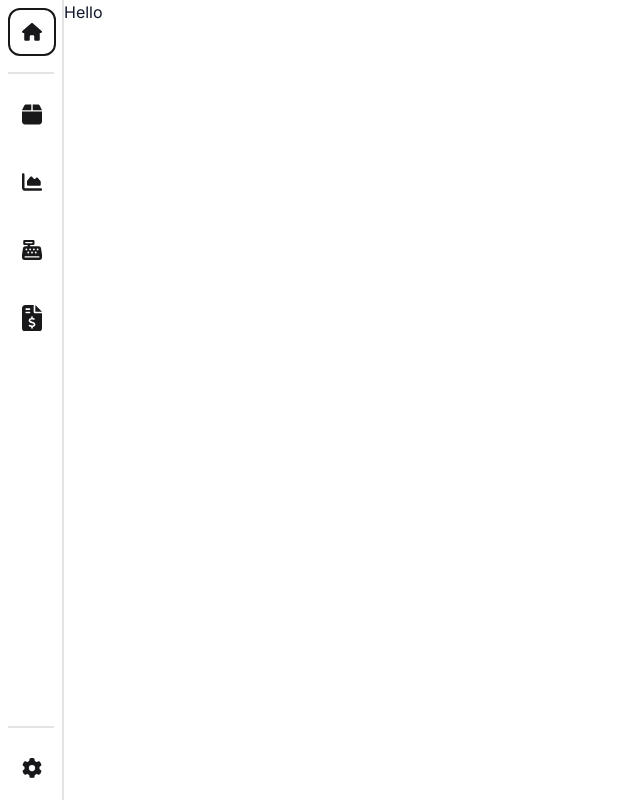
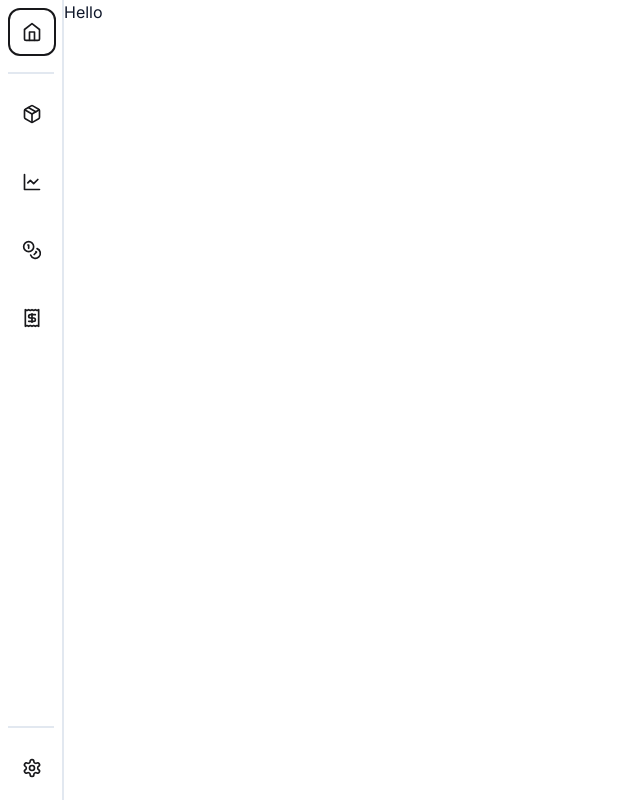
Before and after one commit to DojoPercy/POS, a Next.js app: page / in a window 1280 px wide. Shown: the whole page, without its empty margins (0-640 px from the left). Built offline with nearby package versions, Linux system fonts and the light colour scheme.

Commit message:
update icons

```diff
--- a/app/SideBar.tsx
+++ b/app/SideBar.tsx
@@ -2,6 +2,8 @@
 import React from "react";
 import Link from "next/link";
 import { usePathname } from 'next/navigation';
+
+import { Coins, Home, LineChart, Package, Receipt, Settings } from "lucide-react";
 
 const icons = {
     // home
@@ -11,7 +13,7 @@ const icons = {
     // Statistik pengeluaran, pemasukan, (daily, weekly, yearly), generate laporan
     statistik: <svg className="fill-current w-5" xmlns="http://www.w3.org/2000/svg" viewBox="0 0 512 512"><path d="M64 64c0-17.7-14.3-32-32-32S0 46.3 0 64V400c0 44.2 35.8 80 80 80H480c17.7 0 32-14.3 32-32s-14.3-32-32-32H80c-8.8 0-16-7.2-16-16V64zm96 288H448c17.7 0 32-14.3 32-32V251.8c0-7.6-2.7-15-7.7-20.8l-65.8-76.8c-12.1-14.2-33.7-15-46.9-1.8l-21 21c-10 10-26.4 9.2-35.4-1.6l-39.2-47c-12.6-15.1-35.7-15.4-48.7-.6L135.9 215c-5.1 5.8-7.9 13.3-7.9 21.1v84c0 17.7 14.3 32 32 32z"/></svg>,
     // Transaksi masuk
-    transaksi: <svg className="fill-current w-5" xmlns="http://www.w3.org/2000/svg" viewBox="0 0 512 512"><path d="M64 0C46.3 0 32 14.3 32 32V96c0 17.7 14.3 32 32 32h80v32H87c-31.6 0-58.5 23.1-63.3 54.4L1.1 364.1C.4 368.8 0 373.6 0 378.4V448c0 35.3 28.7 64 64 64H448c35.3 0 64-28.7 64-64V378.4c0-4.8-.4-9.6-1.1-14.4L488.2 214.4C483.5 183.1 456.6 160 425 160H208V128h80c17.7 0 32-14.3 32-32V32c0-17.7-14.3-32-32-32H64zM96 48H256c8.8 0 16 7.2 16 16s-7.2 16-16 16H96c-8.8 0-16-7.2-16-16s7.2-16 16-16zM64 432c0-8.8 7.2-16 16-16H432c8.8 0 16 7.2 16 16s-7.2 16-16 16H80c-8.8 0-16-7.2-16-16zm48-168a24 24 0 1 1 0-48 24 24 0 1 1 0 48zm120-24a24 24 0 1 1 -48 0 24 24 0 1 1 48 0zM160 344a24 24 0 1 1 0-48 24 24 0 1 1 0 48zM328 240a24 24 0 1 1 -48 0 24 24 0 1 1 48 0zM256 344a24 24 0 1 1 0-48 24 24 0 1 1 0 48zM424 240a24 24 0 1 1 -48 0 24 24 0 1 1 48 0zM352 344a24 24 0 1 1 0-48 24 24 0 1 1 0 48z"/></svg>,
+    transaction: <svg className="fill-current w-5" xmlns="http://www.w3.org/2000/svg" viewBox="0 0 512 512"><path d="M64 0C46.3 0 32 14.3 32 32V96c0 17.7 14.3 32 32 32h80v32H87c-31.6 0-58.5 23.1-63.3 54.4L1.1 364.1C.4 368.8 0 373.6 0 378.4V448c0 35.3 28.7 64 64 64H448c35.3 0 64-28.7 64-64V378.4c0-4.8-.4-9.6-1.1-14.4L488.2 214.4C483.5 183.1 456.6 160 425 160H208V128h80c17.7 0 32-14.3 32-32V32c0-17.7-14.3-32-32-32H64zM96 48H256c8.8 0 16 7.2 16 16s-7.2 16-16 16H96c-8.8 0-16-7.2-16-16s7.2-16 16-16zM64 432c0-8.8 7.2-16 16-16H432c8.8 0 16 7.2 16 16s-7.2 16-16 16H80c-8.8 0-16-7.2-16-16zm48-168a24 24 0 1 1 0-48 24 24 0 1 1 0 48zm120-24a24 24 0 1 1 -48 0 24 24 0 1 1 48 0zM160 344a24 24 0 1 1 0-48 24 24 0 1 1 0 48zM328 240a24 24 0 1 1 -48 0 24 24 0 1 1 48 0zM256 344a24 24 0 1 1 0-48 24 24 0 1 1 0 48zM424 240a24 24 0 1 1 -48 0 24 24 0 1 1 48 0zM352 344a24 24 0 1 1 0-48 24 24 0 1 1 0 48z"/></svg>,
     // Transaksi keluar
     pengeluaran: <svg className="fill-current w-5" xmlns="http://www.w3.org/2000/svg" viewBox="0 0 384 512"><path d="M64 0C28.7 0 0 28.7 0 64V448c0 35.3 28.7 64 64 64H320c35.3 0 64-28.7 64-64V160H256c-17.7 0-32-14.3-32-32V0H64zM256 0V128H384L256 0zM64 80c0-8.8 7.2-16 16-16h64c8.8 0 16 7.2 16 16s-7.2 16-16 16H80c-8.8 0-16-7.2-16-16zm0 64c0-8.8 7.2-16 16-16h64c8.8 0 16 7.2 16 16s-7.2 16-16 16H80c-8.8 0-16-7.2-16-16zm128 72c8.8 0 16 7.2 16 16v17.3c8.5 1.2 16.7 3.1 24.1 5.1c8.5 2.3 13.6 11 11.3 19.6s-11 13.6-19.6 11.3c-11.1-3-22-5.2-32.1-5.3c-8.4-.1-17.4 1.8-23.6 5.5c-5.7 3.4-8.1 7.3-8.1 12.8c0 3.7 1.3 6.5 7.3 10.1c6.9 4.1 16.6 7.1 29.2 10.9l.5 .1 0 0 0 0c11.3 3.4 25.3 7.6 36.3 14.6c12.1 7.6 22.4 19.7 22.7 38.2c.3 19.3-9.6 33.3-22.9 41.6c-7.7 4.8-16.4 7.6-25.1 9.1V440c0 8.8-7.2 16-16 16s-16-7.2-16-16V422.2c-11.2-2.1-21.7-5.7-30.9-8.9l0 0c-2.1-.7-4.2-1.4-6.2-2.1c-8.4-2.8-12.9-11.9-10.1-20.2s11.9-12.9 20.2-10.1c2.5 .8 4.8 1.6 7.1 2.4l0 0 0 0 0 0c13.6 4.6 24.6 8.4 36.3 8.7c9.1 .3 17.9-1.7 23.7-5.3c5.1-3.2 7.9-7.3 7.8-14c-.1-4.6-1.8-7.8-7.7-11.6c-6.8-4.3-16.5-7.4-29-11.2l-1.6-.5 0 0c-11-3.3-24.3-7.3-34.8-13.7c-12-7.2-22.6-18.9-22.7-37.3c-.1-19.4 10.8-32.8 23.8-40.5c7.5-4.4 15.8-7.2 24.1-8.7V232c0-8.8 7.2-16 16-16z"/></svg>,
     // supplier
@@ -48,19 +50,19 @@ function SideBar() {
         </button>
 
         <aside id="sidebar" className="fixed top-0 left-0 w-16 h-screen transition-transform -translate-x-full sm:translate-x-0" aria-label="sidebar">
-            <div className="h-full px-2 bg-white text-white flex flex-col border-r-2 border-r-zinc-200">
+            <div className="h-full px-2 bg-white text-white flex flex-col border-r-2">
                 {/* logo here */}
                 <ul className="space-y-5 font-medium">
-                    <li><SideBarIcon icon={icons.home} text="Home" /></li>
+                    <li><SideBarIcon icon={<Home className="w-5 h-5" />} text="Home" /></li>
                 </ul>
-                <ul className="pt-2 mt-2 space-y-5 font-medium border-t-2 border-zinc-200">
-                    <li><SideBarIcon icon={icons.produk} text="Produk" /></li>
-                    <li><SideBarIcon icon={icons.statistik} text="Statistik" /></li>
-                    <li><SideBarIcon icon={icons.transaksi} text="Transaksi" /></li>
-                    <li><SideBarIcon icon={icons.pengeluaran} text="Pengeluaran" /></li>
+                <ul className="pt-2 mt-2 space-y-5 font-medium border-t-2">
+                    <li><SideBarIcon icon={<Package className="w-5 h-5" />} text="Product" /></li>
+                    <li><SideBarIcon icon={<LineChart className="w-5 h-5" />} text="Statistic" /></li>
+                    <li><SideBarIcon icon={<Coins className="w-5 h-5" />} text="Transaction" /></li>
+                    <li><SideBarIcon icon={<Receipt className="w-5 h-5" />} text="Expense" /></li>
                 </ul>
-                <ul className="pt-2 mt-auto font-medium border-t-2 border-zinc-200">
-                    <li><SideBarIcon icon={icons.pengaturan} text="Pengaturan" /></li>
+                <ul className="pt-2 mt-auto font-medium border-t-2">
+                    <li><SideBarIcon icon={<Settings className="w-5 h-5" />} text="Setting" /></li>
                 </ul>
             </div>
         </aside>
```
